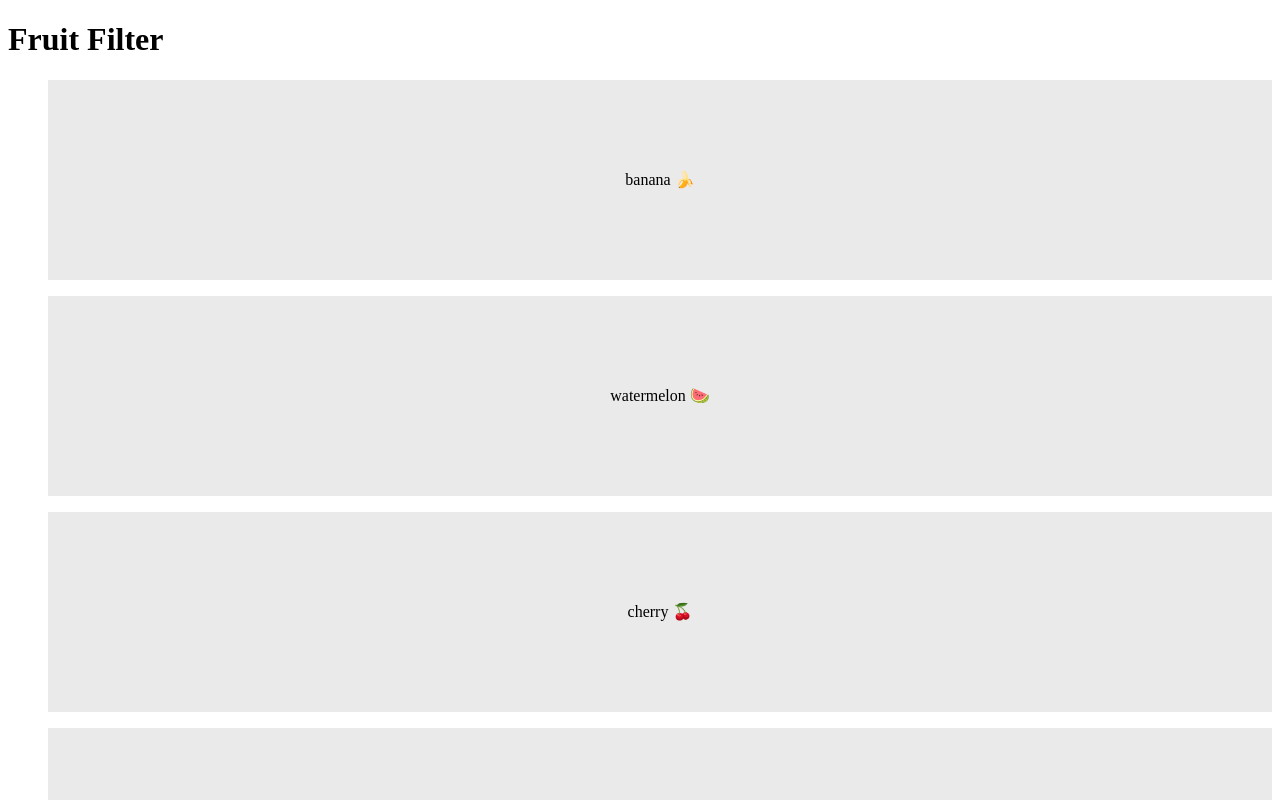
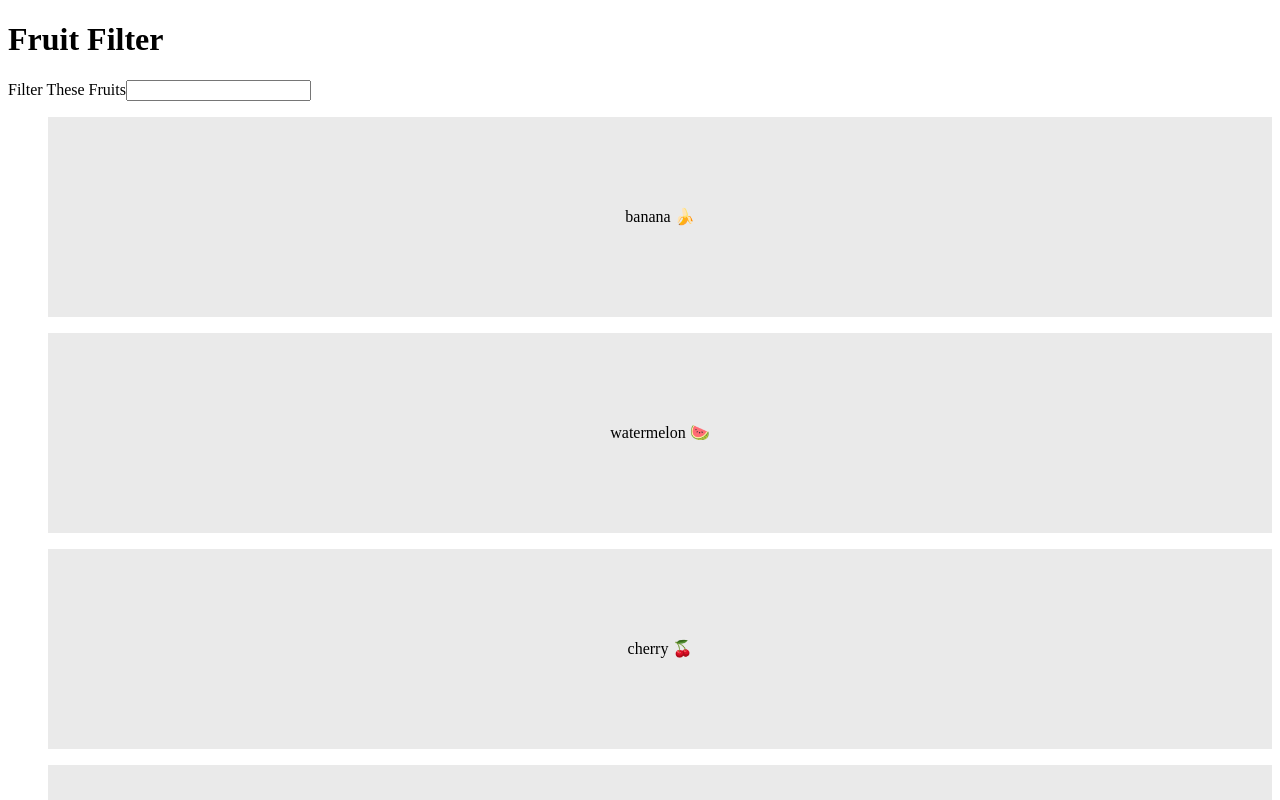
Before and after one commit to egrivalsky/react-fruit-filter, a React (Create React App) app: page / in a window 1280 px wide. Shown: the top 800 px of the page. Built offline with nearby package versions, Linux system fonts and the light colour scheme.

Commit message:
FruitContainer: add filter

```diff
--- a/src/components/FruitContainer.js
+++ b/src/components/FruitContainer.js
@@ -1,5 +1,6 @@
 import React, { Component } from 'react';
 import List from './List';
+import Input from './Input';
 
 class FruitContainer extends Component {
     constructor(props) {
@@ -10,7 +11,28 @@ class FruitContainer extends Component {
         };
     }
 
+    handleFilter = (e) => {
+        e.preventDefault();
+        let filteredValue = e.target.value;
+        // remove the fruits that don't contain the fileredValue (variable)
+        const fruitFilterList = this.props.fruits.filter(fruitItem => {
+            if (fruitItem.includes(filteredValue.toLowerCase())) { // banana 🍌
+                return true;
+            }
+            return false;
+        });
+
+        this.setState({
+            fruitsToDisplay: fruitFilterList,
+            filterValue: filteredValue
+        });
+    }
+
+    // filteredValue.toLowerCase() === fruitItem.toLowerCase()
+    // ['banana 🍌']
+
     render() {
+        console.log(this.state.fruitsToDisplay);
         console.log('---- state -----');
         console.log(this.state.fruitsToDisplay);
         console.log('---- props -----');
@@ -18,6 +40,7 @@ class FruitContainer extends Component {
 
         return (
             <div>
+                <Input value={this.state.filterValue} handleFilter={this.handleFilter} />
                 <List yoFruits={this.state.fruitsToDisplay}/>
             </div>
         )
--- a/src/components/Input.js
+++ b/src/components/Input.js
@@ -1,4 +1,26 @@
-import React, { Component } from 'react';
+// import React, { Component } from 'react';
+
+// class Input extends Component {
+//     constructor(props) {
+//         super()
+//         this.state = {};
+//     }
+
+//     render() {
+//         return(
+//             <div>
+//                 <label htmlFor="fruit-filter">Filter These Fruits</label>
+//                 <input type="text" value={this.props.value} onChange={this.props.handleFilter} name="fruit-filter"/>
+//             </div>
+//         )
+//     }
+// }
+
+// export default Input;
+
+const { Component } = require("react")
+
+// import React, { Component } from 'react';
 
 class Input extends Component {
     constructor(props) {
@@ -10,7 +32,7 @@ class Input extends Component {
         return(
             <div>
                 <label htmlFor="fruit-filter">Filter These Fruits</label>
-                <input type="text" value={this.props.value} onChange={this.props.onChange} name="fruit-filter"/>
+                <input type="text" value={this.props.value} onChange={this.props.handleFilter} name="fruit-filter"/>
             </div>
         )
     }
--- a/src/components/List.js
+++ b/src/components/List.js
@@ -7,7 +7,7 @@ class List extends Component{
     }
     render(){
         const fruitArray = this.props.yoFruits.map((fruitItem, index) => {
-            return <li className="box" >{fruitItem}</li>
+            return <li className="box" key={index} >{fruitItem}</li>
         })
 
         return(
```
